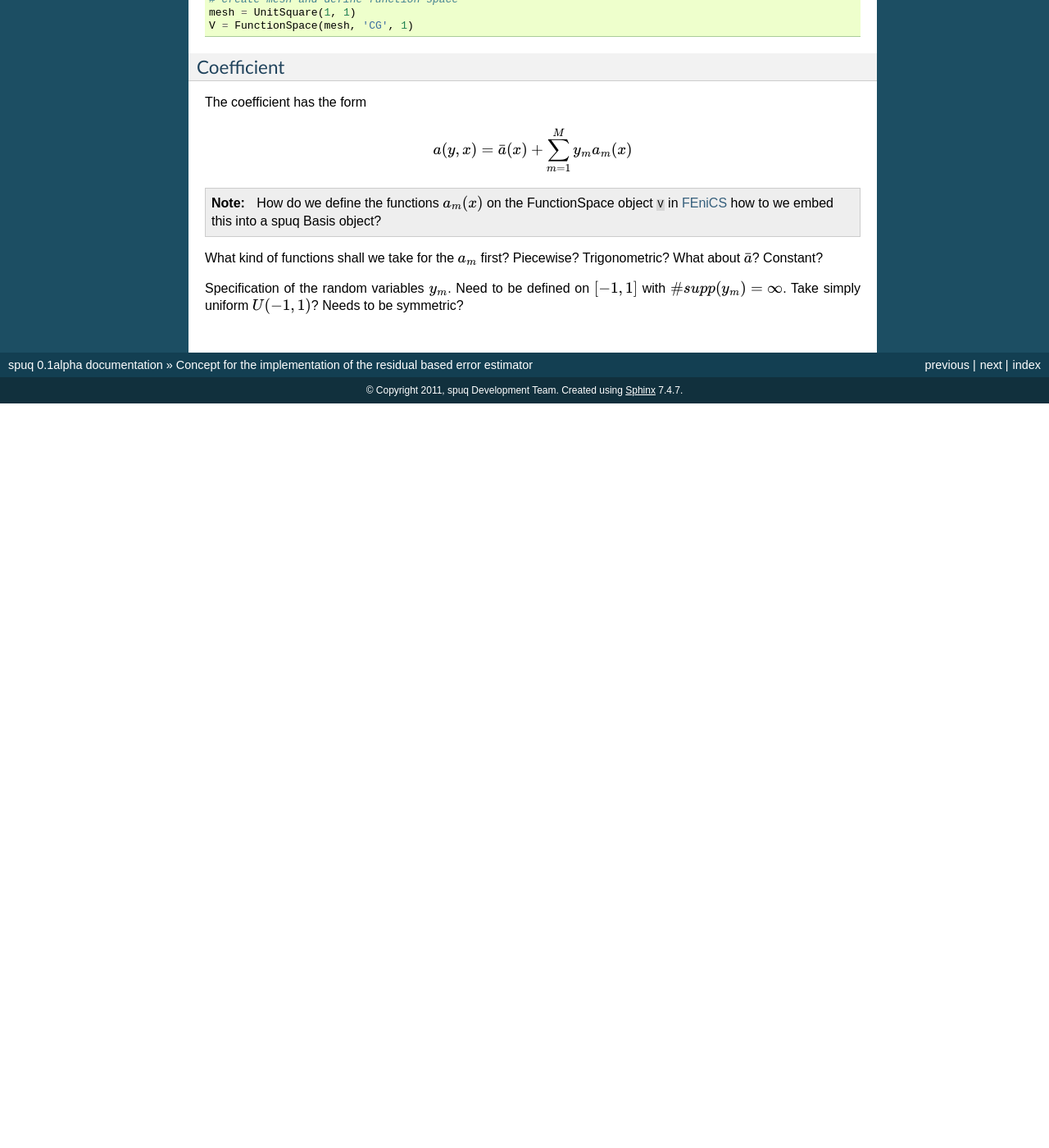
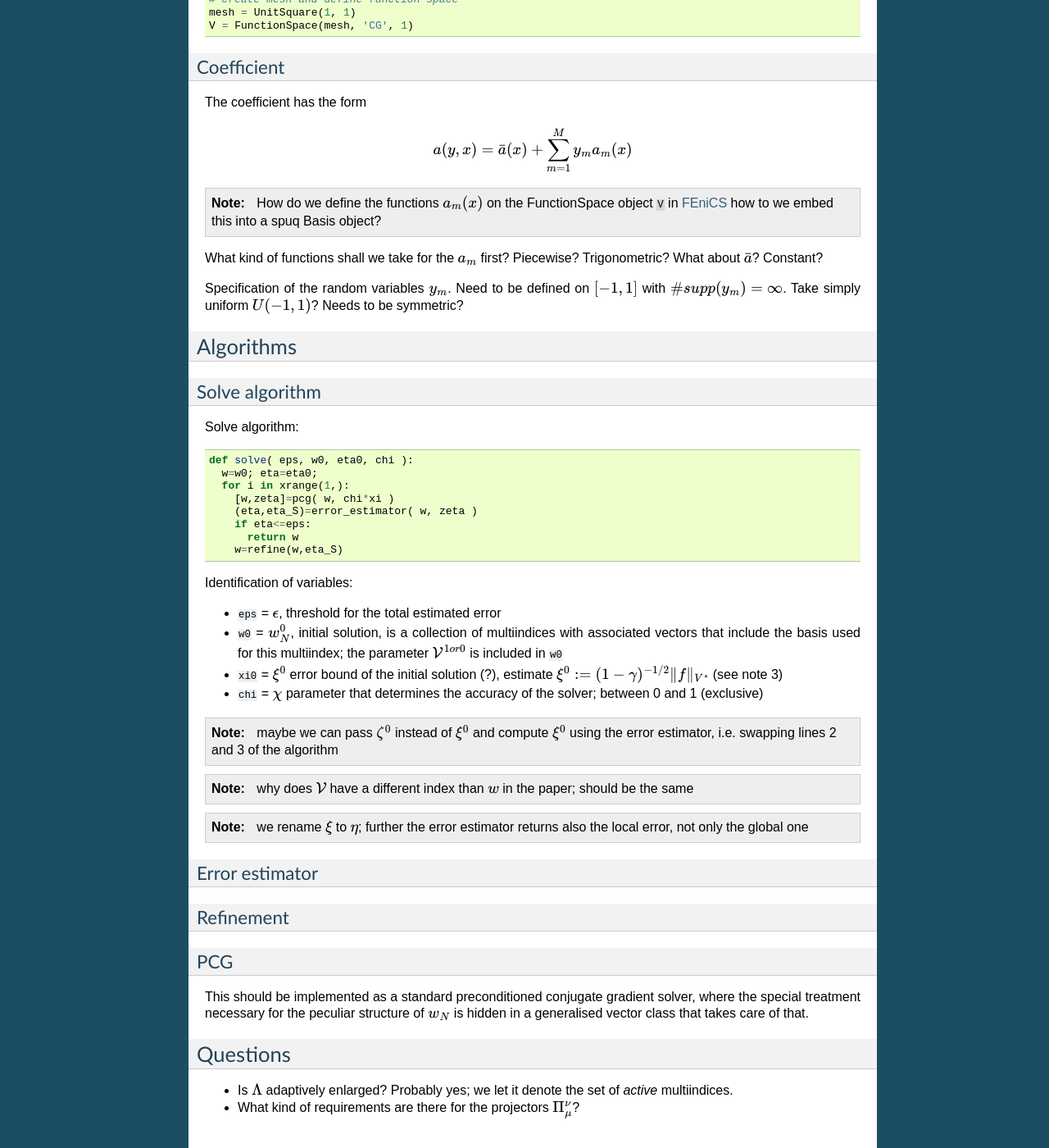
Before and after one commit to aleadev/spuq, a Sphinx documentation site: the page built from doc/source/egsz/concept.rst, in a window 1280 px wide and 1400 px high, scrolled down 528 px. Shown: the whole window at 82% size. Built offline with Sphinx 7.4.7, drawn with Linux system fonts in a browser that asks for light colours; formulas are drawn with MathJax 3; before the commit the page ends 1020 px from its top, so only the background shows below that; some of the changed text lies outside the part shown.

Commit message:
wip: concept for residual error estimator

```diff
--- a/doc/source/egsz/concept.rst
+++ b/doc/source/egsz/concept.rst
@@ -53,6 +57,73 @@ Specification of the random variables :math:`y_m`. Need to be defined
 on :math:`[-1,1]` with :math:`\#supp(y_m)=\infty`. Take simply uniform
 :math:`U(-1,1)`? Needs to be symmetric?
 
+Algorithms
+==========
+
+
+Solve algorithm
+---------------
+
+Solve algorithm::
+
+   def solve( eps, w0, eta0, chi ):
+     w=w0; eta=eta0;
+     for i in xrange(1,):
+       [w,zeta]=pcg( w, chi*xi )
+       (eta,eta_S)=error_estimator( w, zeta )
+       if eta<=eps:
+         return w
+       w=refine(w,eta_S)
+
+Identification of variables:
+
+* ``eps`` = :math:`\epsilon`, threshold for the total estimated error
+* ``w0`` = :math:`w_N^0`, initial solution, is a collection of
+  multiindices with associated vectors that include the basis used for
+  this multiindex; the parameter :math:`\mathcal{V}^{1 or 0}` is
+  included in ``w0``
+* ``xi0`` = :math:`\xi^0` error bound of the initial solution (?),
+  estimate :math:`\xi^0:=(1-\gamma)^{-1/2}\|f\|_{V^*}` (see note 3)
+* ``chi`` = :math:`\chi` parameter that determines the accuracy of the
+  solver; between 0 and 1 (exclusive)
+
+.. note:: maybe we can pass :math:`\zeta^0` instead of :math:`\xi^0`
+  and compute :math:`\xi^0` using the error estimator, i.e. swapping
+  lines 2 and 3 of the algorithm
+
+.. note:: why does :math:`\mathcal{V}` have a different index
+   than :math:`w` in the paper; should be the same
+
+.. note:: we rename :math:`\xi` to :math:`\eta`; further the error
+  estimator returns also the local error, not only the global one
+
+Error estimator
+---------------
+
+
+
+Refinement
+----------
+
+
+
+PCG
+---
+
+This should be implemented as a standard preconditioned conjugate
+gradient solver, where the special treatment necessary for the
+peculiar structure of :math:`w_N` is hidden in a generalised vector
+class that takes care of that.
+
+
+Questions
+=========
+
+* Is :math:`\Lambda` adaptively enlarged? Probably yes; we let it
+  denote the set of *active* multiindices.
+* What kind of requirements are there for the
+  projectors :math:`\Pi_\mu^\nu`?
+
 
 .. |fenics| replace:: FEniCS
 .. _fenics: http://fenicsproject.org/
```
Also changed, not shown: other parts of doc/source/egsz/concept.rst (+4 -0 lines).
